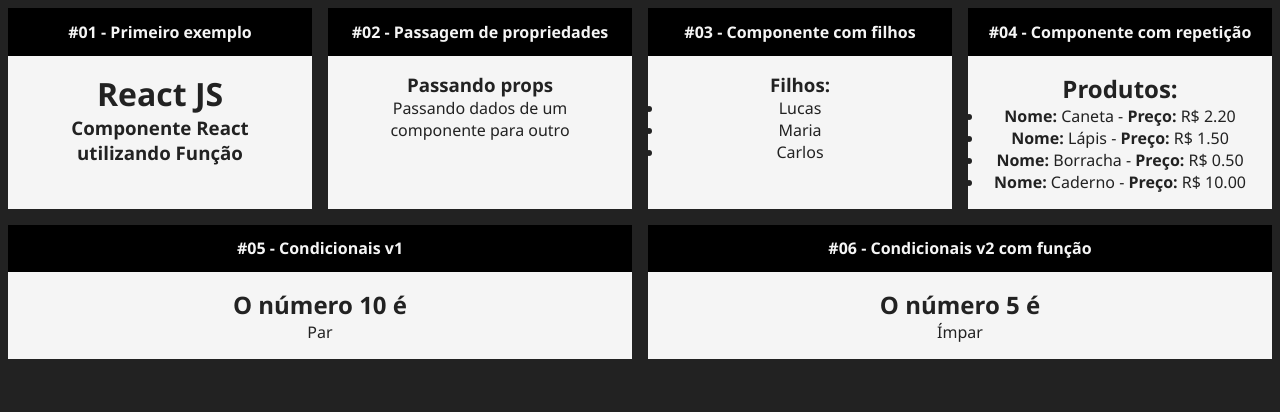
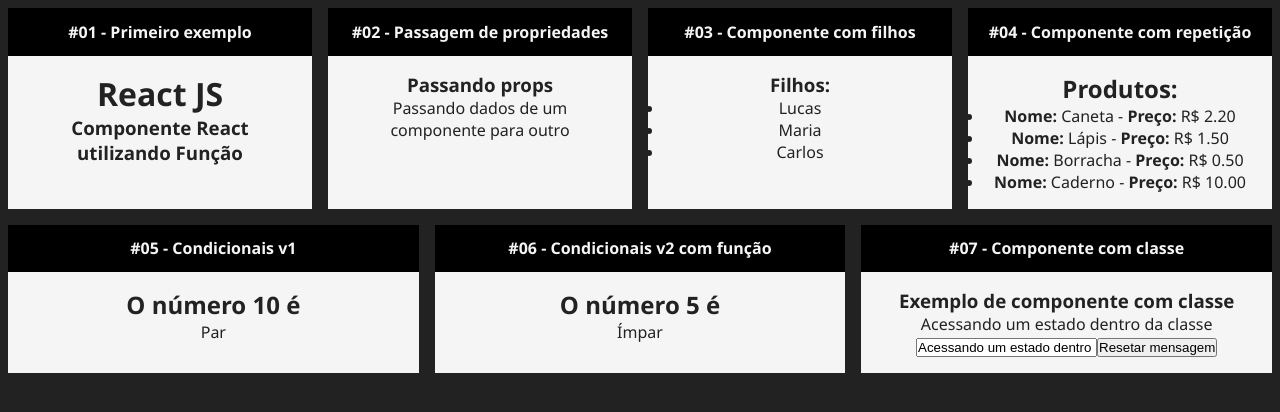
Before and after one commit to Lucas98Fernando/masterclass-cod3r-reactjs, a React (Create React App) app: page / in a window 1280 px wide. Shown: the top 412 px of the page. Built offline with nearby package versions, Linux system fonts and the light colour scheme.

Commit message:
Create component using class sintaxe

```diff
--- a/src/App.jsx
+++ b/src/App.jsx
@@ -9,6 +9,7 @@
 import Repetition from "./components/Repetition";
 import Conditionals from "./components/Conditionals";
 import ConditionalsIf from "./components/ConditionalsIf";
+import ClassComponent from "./components/Class";
 
 const App = (props) => (
   <div className="App">
@@ -31,13 +32,16 @@
       </WithChildren>
     </Card>
     <Card title="#04 - Componente com repetição">
-      <Repetition></Repetition>
+      <Repetition />
     </Card>
     <Card title="#05 - Condicionais v1">
-      <Conditionals number={10}></Conditionals>
+      <Conditionals number={10} />
     </Card>
     <Card title="#06 - Condicionais v2 com função">
-      <ConditionalsIf number={5}></ConditionalsIf>
+      <ConditionalsIf number={5} />
+    </Card>
+    <Card title="#07 - Componente com classe">
+      <ClassComponent msg="Exemplo de componente com classe" />
     </Card>
   </div>
 );
--- /dev/null
+++ b/src/components/Class.jsx
@@ -0,0 +1,28 @@
+import React from "react";
+
+export default class Home extends React.Component {
+  state = {
+    subtitle: "Acessando um estado dentro da classe",
+  };
+
+  resetSubtitle() {
+    this.setState({
+      subtitle: "",
+    });
+  }
+
+  render(props) {
+    return (
+      <div>
+        <h3>{this.props.msg}</h3>
+        <p>{this.state.subtitle}</p>
+        <input
+          type="text"
+          value={this.state.subtitle}
+          onChange={(e) => this.setState({ subtitle: e.target.value })}
+        />
+        <button onClick={() => this.resetSubtitle()}>Resetar mensagem</button>
+      </div>
+    );
+  }
+}
--- a/src/index.js
+++ b/src/index.jsx
@@ -1,5 +1,4 @@
 import "./index.css";
-import React from "react";
 import ReactDOM from "react-dom";
 
 import App from "./App";
```
